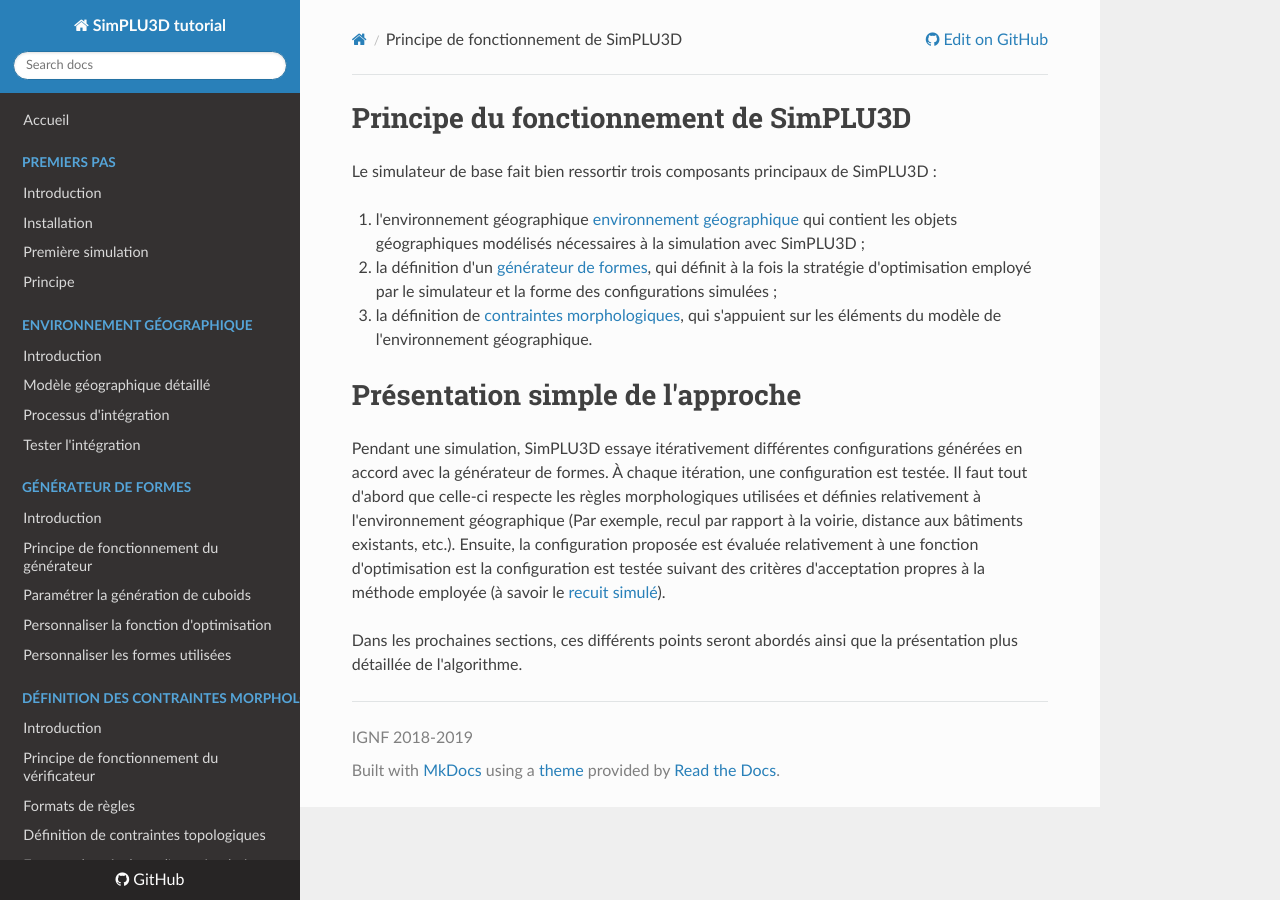
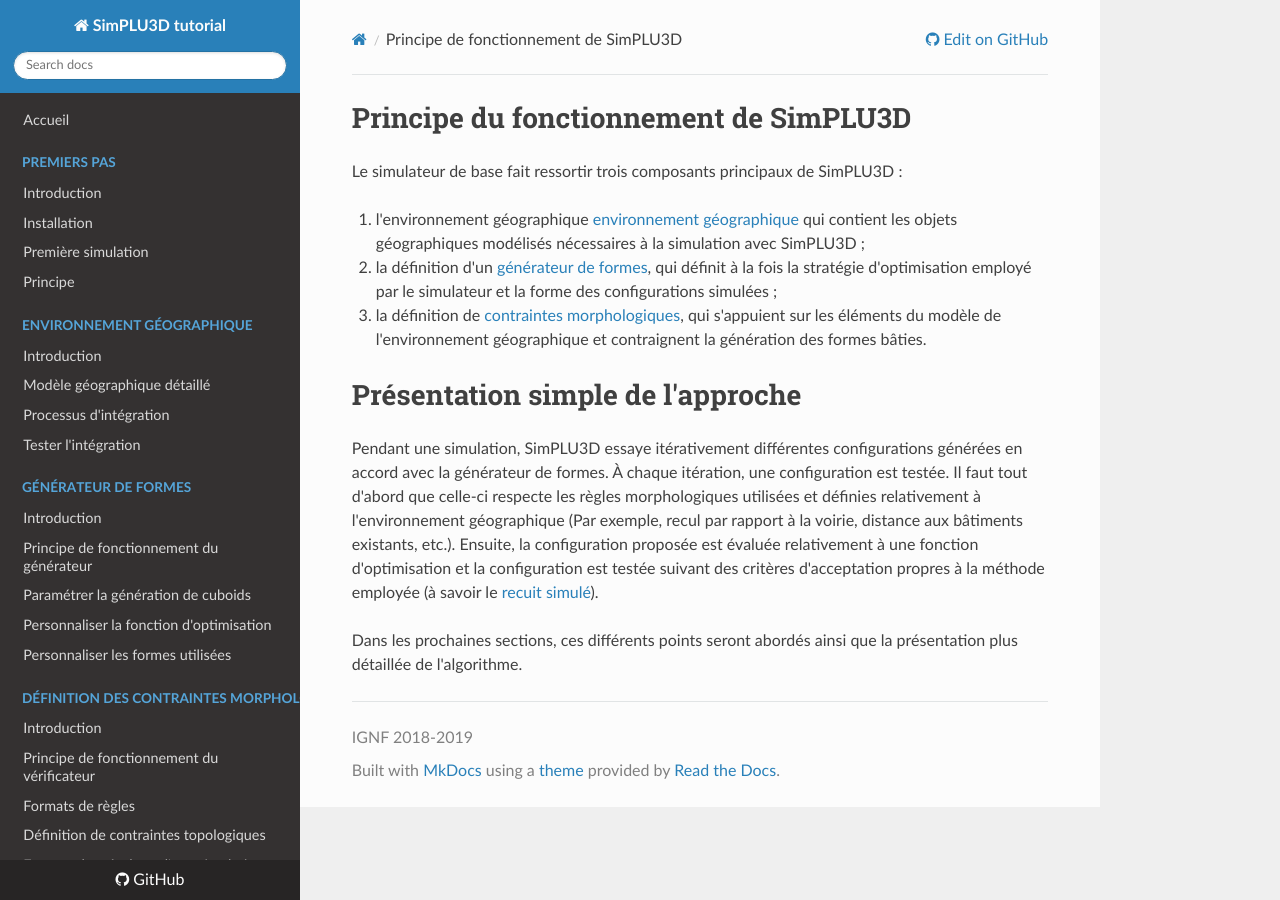
Before and after one commit to SimPLU3D/simplu3D-tutorial, an MkDocs documentation site: the page built from docs/principe/intro.md, in a window 1280 px wide. Built offline with MkDocs 1.6.1, drawn with Linux system fonts in a browser that asks for light colours; nearby versions of some CDN libraries.

Commit message:
Update intro.md

```diff
--- a/docs/principe/intro.md
+++ b/docs/principe/intro.md
@@ -8,14 +8,14 @@ date: 2018-10-26
 
 # Principe du fonctionnement de SimPLU3D
 
-Le simulateur de base fait bien ressortir trois composants principaux de SimPLU3D :
+Le simulateur de base fait ressortir trois composants principaux de SimPLU3D :
 
 1. l'environnement géographique [environnement géographique](/../envgeo/intro.md) qui contient les objets géographiques modélisés nécessaires à la simulation avec SimPLU3D ;
 2. la définition d'un [générateur de formes](/../generator/intro.md), qui définit à la fois la stratégie d'optimisation employé par le simulateur et la forme des configurations simulées ;
-3. la définition de [contraintes morphologiques](/../rules/intro.md), qui s'appuient sur les éléments du modèle de l'environnement géographique.
+3. la définition de [contraintes morphologiques](/../rules/intro.md), qui s'appuient sur les éléments du modèle de l'environnement géographique et contraignent la génération des formes bâties.
 
 # Présentation simple de l'approche
 
-Pendant une simulation, SimPLU3D essaye itérativement différentes configurations générées en accord avec la générateur de formes. À chaque itération, une configuration est testée. Il faut tout d'abord que celle-ci respecte les règles morphologiques utilisées et définies relativement à l'environnement géographique (Par exemple, recul par rapport à la voirie, distance aux bâtiments existants, etc.). Ensuite, la configuration proposée est évaluée relativement à une fonction d'optimisation est la configuration est testée suivant des critères d'acceptation propres à la méthode employée (à savoir le [recuit simulé](https://fr.wikipedia.org/wiki/Recuit_simul%C3%A9)).
+Pendant une simulation, SimPLU3D essaye itérativement différentes configurations générées en accord avec la générateur de formes. À chaque itération, une configuration est testée. Il faut tout d'abord que celle-ci respecte les règles morphologiques utilisées et définies relativement à l'environnement géographique (Par exemple, recul par rapport à la voirie, distance aux bâtiments existants, etc.). Ensuite, la configuration proposée est évaluée relativement à une fonction d'optimisation et la configuration est testée suivant des critères d'acceptation propres à la méthode employée (à savoir le [recuit simulé](https://fr.wikipedia.org/wiki/Recuit_simul%C3%A9)).
 
 Dans les prochaines sections, ces différents points seront abordés ainsi que la présentation plus détaillée de l'algorithme.
```
